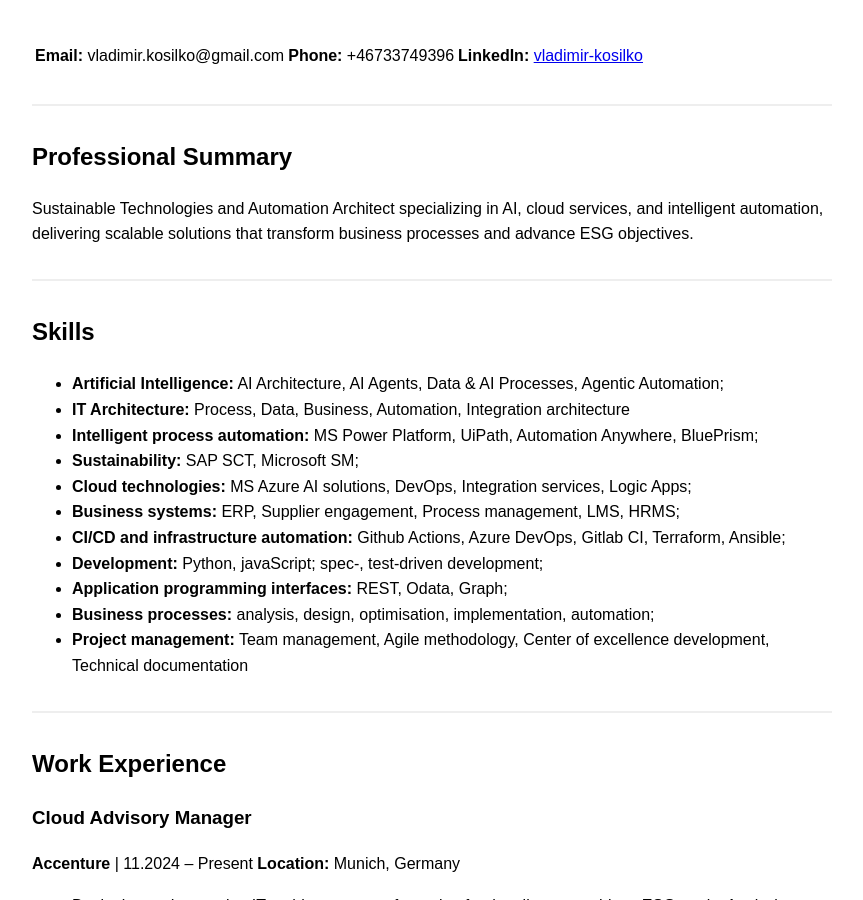
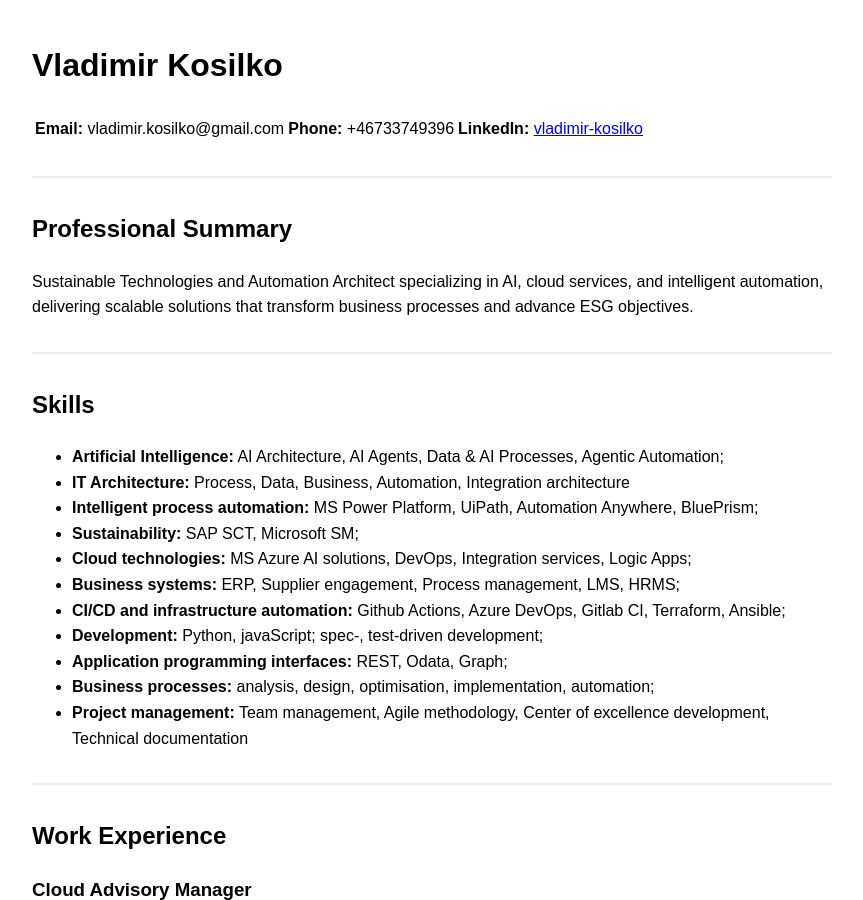
Before and after one commit to vkosilko/vkosilko.github.io, a Jekyll site: the page built from index.md, in a window 1280 px wide and 900 px high. Shown: the whole window, without its empty margins (208-1071 px from the left). Built offline with Jekyll 4.4.1, drawn with Linux system fonts in a browser that asks for light colours.

Commit message:
Update vladimir.kosilko.cv.md

```diff
--- a/vladimir.kosilko.cv.md
+++ b/vladimir.kosilko.cv.md
@@ -1,4 +1,4 @@
-
+# Vladimir Kosilko
 
 **Email:** vladimir.kosilko@gmail.com | **Phone:** +46733749396 | **LinkedIn:** [vladimir-kosilko](https://www.linkedin.com/in/vladimir-kosilko)
 
```
